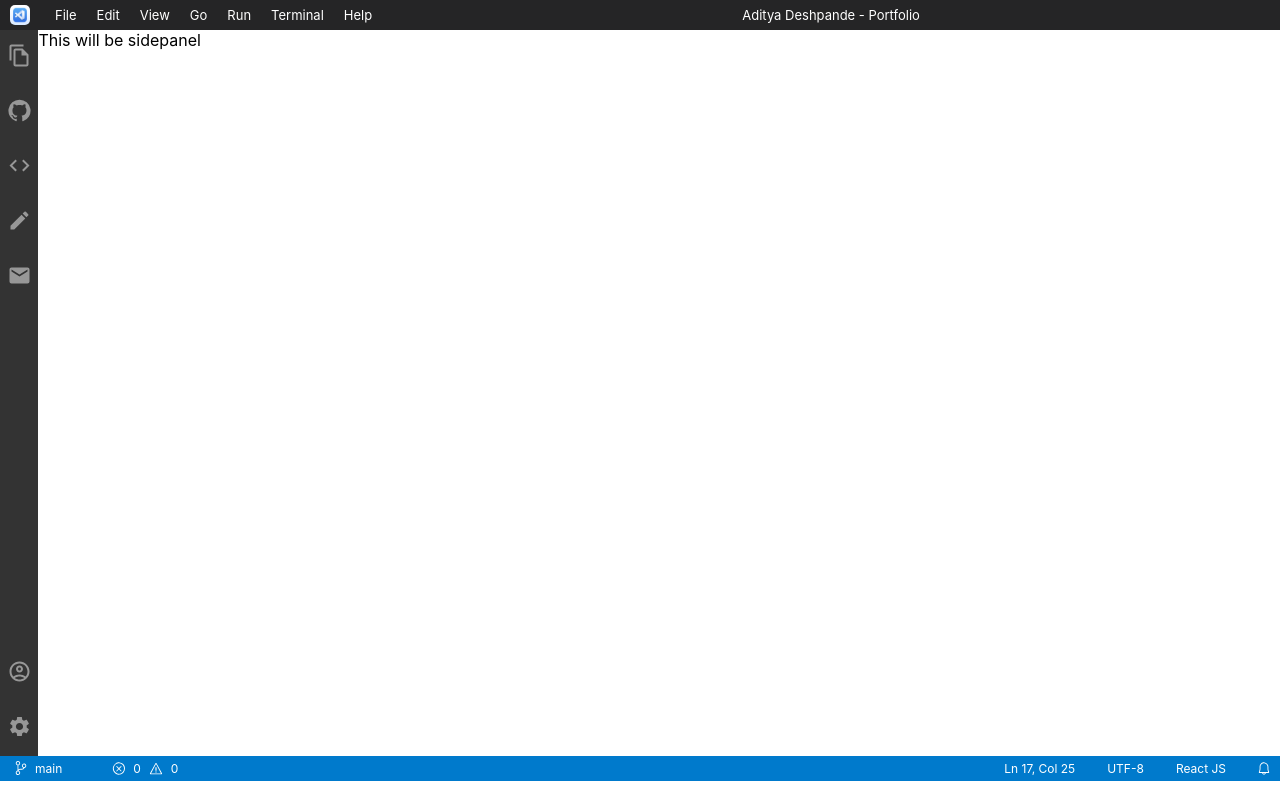
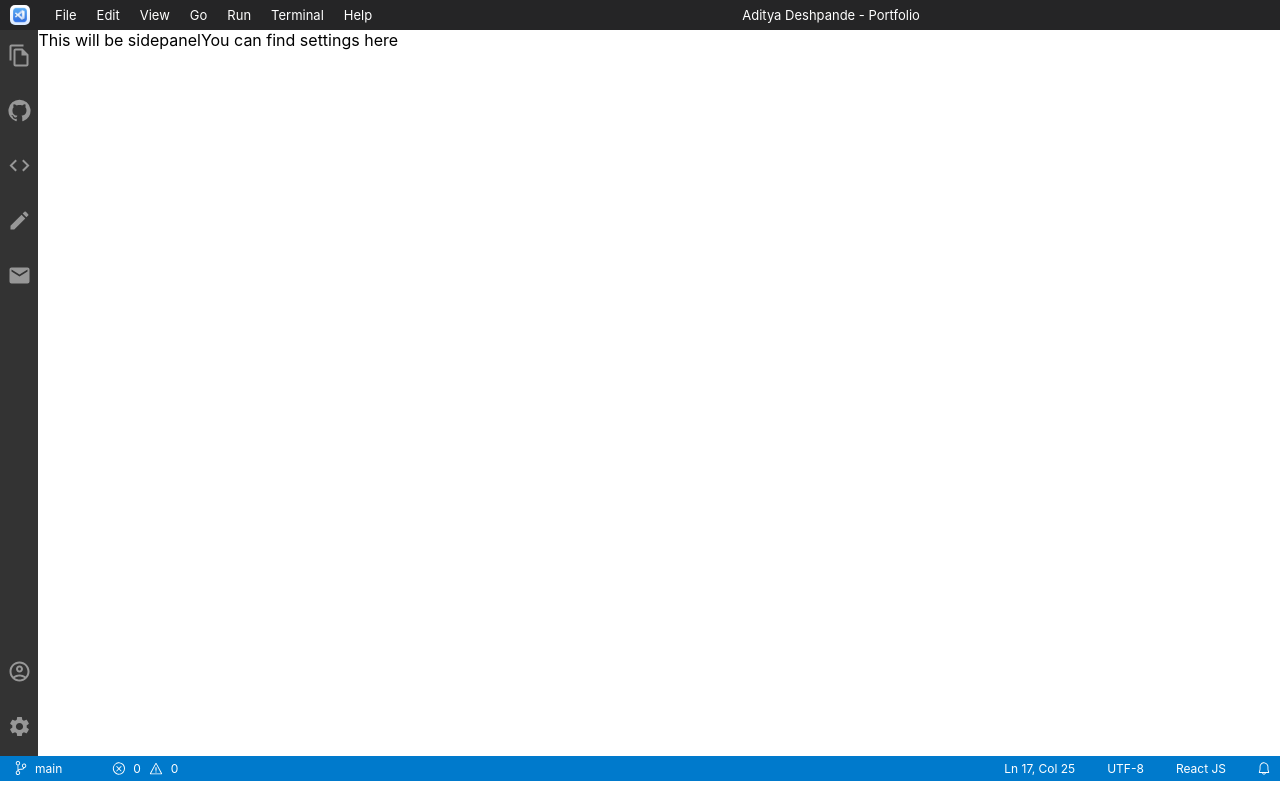
Before and after one commit to adityadeshpande0/MyPortfolio, a React (Create React App) app: page /settings in a window 1280 px wide. Built offline with nearby package versions, Linux system fonts and the light colour scheme.

Commit message:
Chnages in Routes

```diff
--- a/src/Navigation/Routers.js
+++ b/src/Navigation/Routers.js
@@ -11,6 +11,7 @@ import Blogs from "..//Components/MyBlogs/Blogs";
 import Contact from "../Components/ContactInfo/Contact";
 import Profile from "../Components/MyProfile/Profile";
 import Sidepanel from "../Components/Sidepanel/Sidepanel";
+import Settings from "../Components/Settings/Settings";
 function Routers() {
   return (
     <Router>
@@ -26,6 +27,7 @@ function Routers() {
             <Route path="/blogs" element={<Blogs />} />
             <Route path="/contact" element={<Contact />} />
             <Route path="/about" element={<Profile />} />
+            <Route path="/settings" element={<Settings/>}/>
           </Routes>
         </div>
         <Footer />
```
